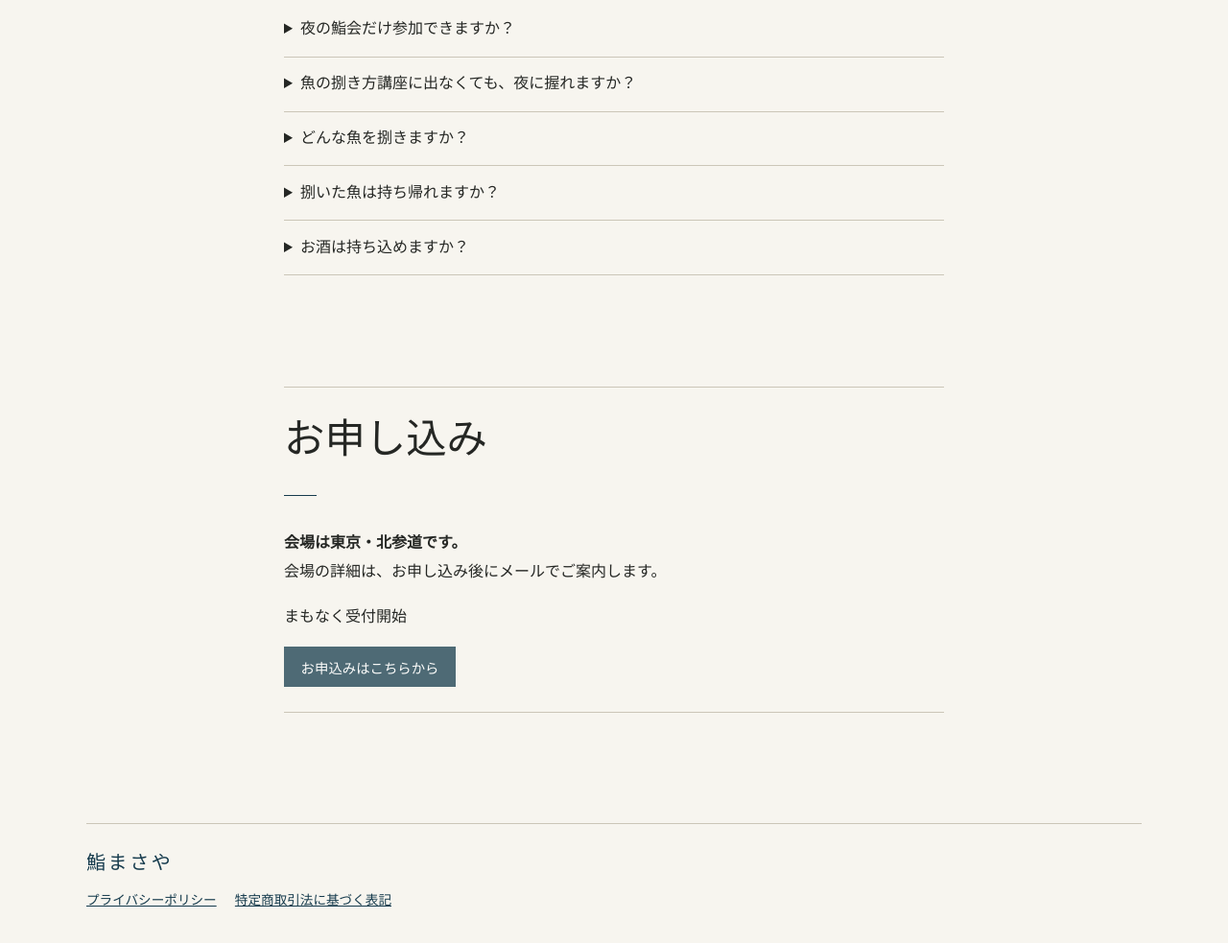
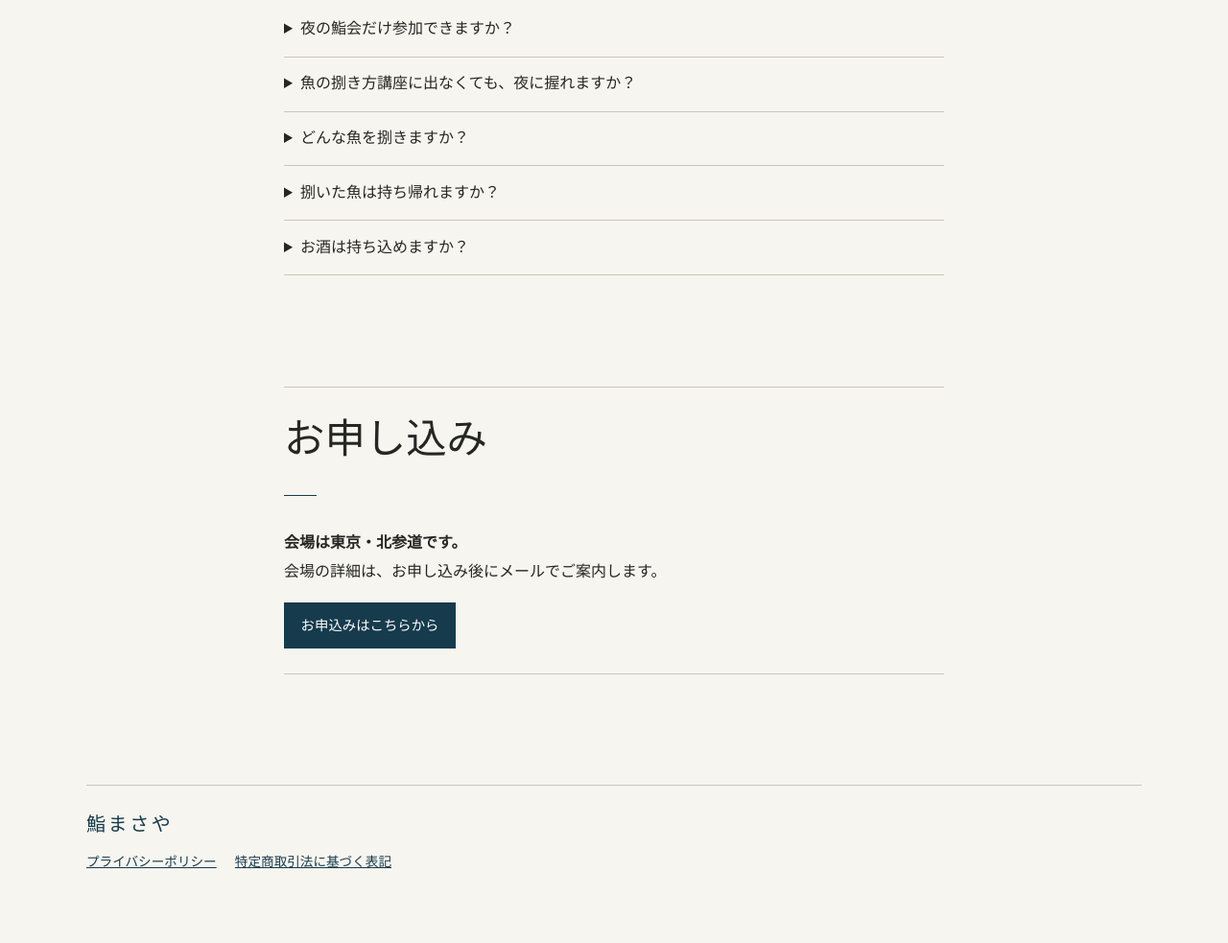
Before and after one commit to masaya0708/sushi-lp, a plain HTML site: page fish-sushi-20261126/index.html in a window 1280 px wide. Shown: the part 6435-7418 px from the top of the page at 96% size. After the commit the page ends 7378 px from the top, so only its background shows below. Drawn offline with Linux system fonts and the light colour scheme.

Commit message:
Open November 26 event registration

```diff
--- a/fish-sushi-20261126/index.html
+++ b/fish-sushi-20261126/index.html
@@ -179,7 +179,7 @@ button.button:disabled { opacity: .75; }
 <details><summary>捌いた魚は持ち帰れますか？</summary><p>お持ち帰りいただけます。保冷バッグと保冷剤をご持参ください。</p></details>
 <details><summary>お酒は持ち込めますか？</summary><p>はい。持ち込み料はかかりません。お水とお茶はこちらでご用意します。</p></details>
 </section>
-<section class="course" id="apply" aria-labelledby="apply-heading"><h2 id="apply-heading">お申し込み</h2><p><strong>会場は東京・北参道です。</strong><br>会場の詳細は、お申し込み後にメールでご案内します。</p><p>まもなく受付開始</p><button class="button" type="button" disabled>お申込みはこちらから</button></section>
+<section class="course" id="apply" aria-labelledby="apply-heading"><h2 id="apply-heading">お申し込み</h2><p><strong>会場は東京・北参道です。</strong><br>会場の詳細は、お申し込み後にメールでご案内します。</p><a class="button" href="https://docs.google.com/forms/d/e/1FAIpQLSdkh98EMTob-WdwpOenS3HNxFaDaAMdeFZ8-eymhogQVWdtZQ/viewform">お申込みはこちらから</a></section>
 </main>
 <footer>
   <span class="brand">鮨まさや</span>
```
